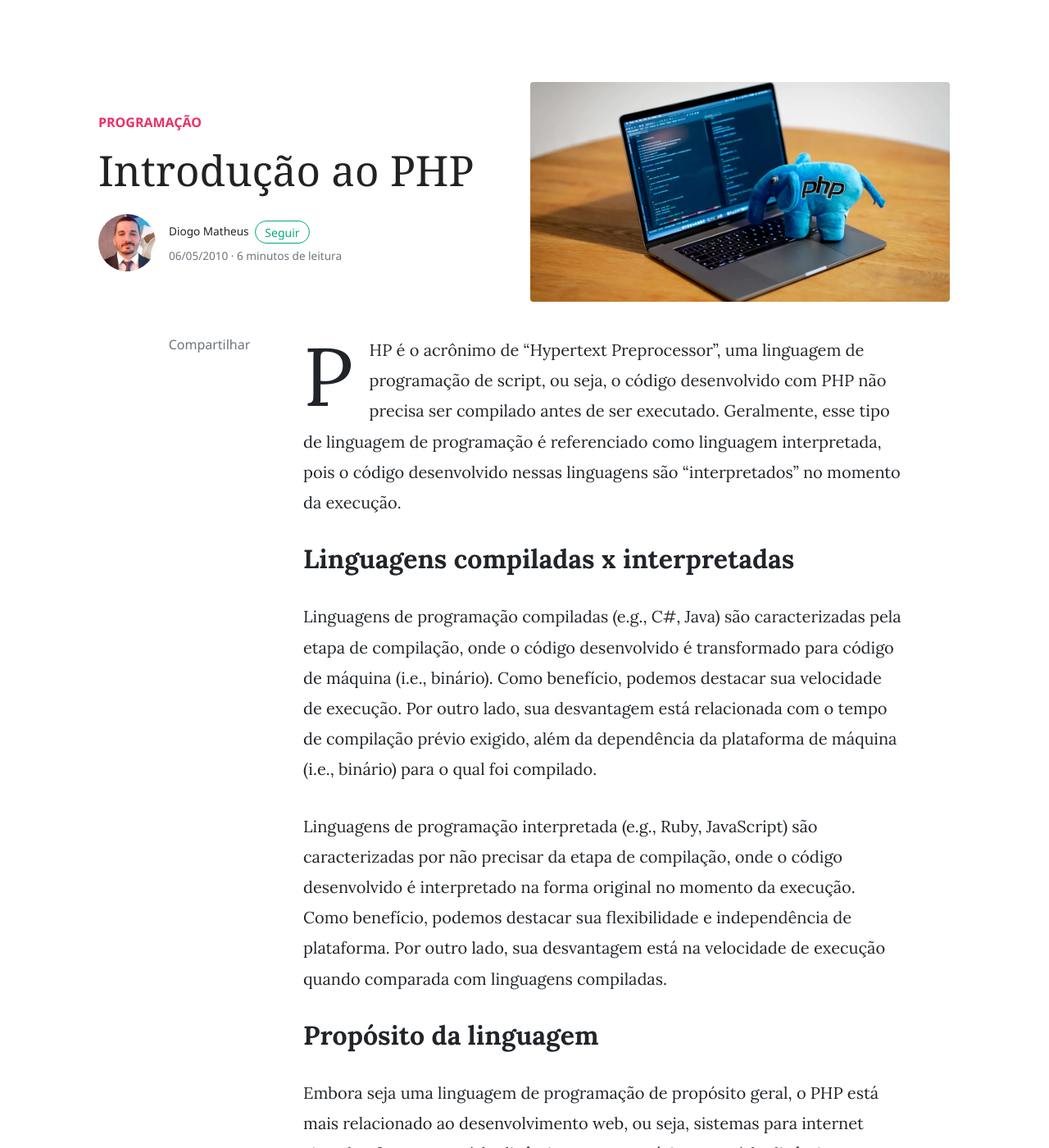
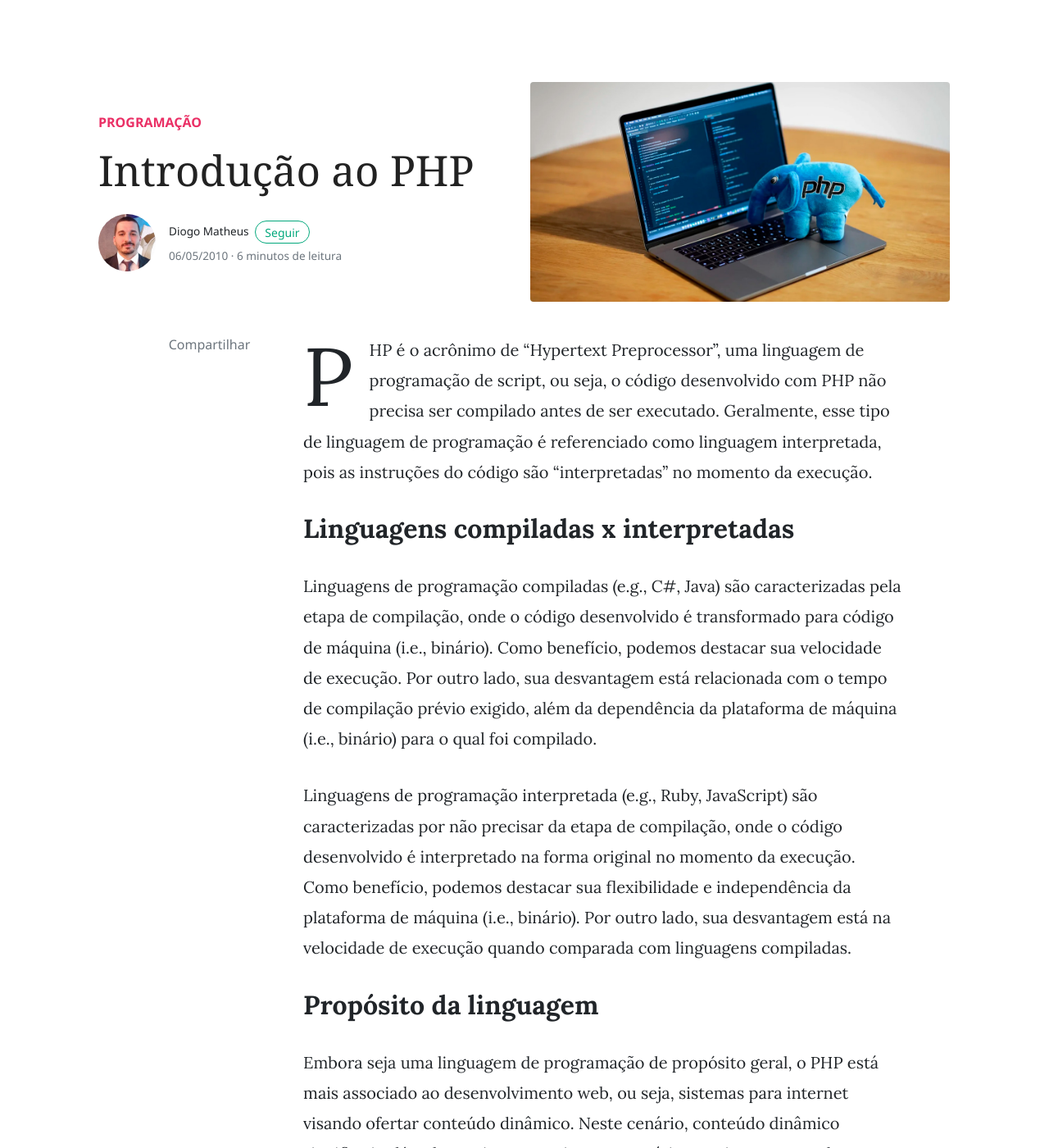
Before and after one commit to diogomatheus/diogomatheus.github.io, a Jekyll site: the page built from _posts/2010-05-06-getting-started-with-php.md, in a window 1280 px wide and 1400 px high. Shown: the whole window at 82% size. Built offline with Jekyll 4.4.1, drawn with Linux system fonts in a browser that asks for light colours; nearby versions of some CDN libraries; comment, search, counter and statistics services are not loaded; some of the changed text lies outside the part shown.

```diff
--- a/_posts/2010-05-06-getting-started-with-php.md
+++ b/_posts/2010-05-06-getting-started-with-php.md
@@ -8,17 +8,17 @@
 redirect_from:
   - "/blog/php/introducao-ao-php/"
 ---
-PHP é o acrônimo de "Hypertext Preprocessor", uma linguagem de programação de script, ou seja, o código desenvolvido com PHP não precisa ser compilado antes de ser executado. Geralmente, esse tipo de linguagem de programação é referenciado como linguagem interpretada, pois o código desenvolvido nessas linguagens são "interpretados" no momento da execução.
+PHP é o acrônimo de "Hypertext Preprocessor", uma linguagem de programação de script, ou seja, o código desenvolvido com PHP não precisa ser compilado antes de ser executado. Geralmente, esse tipo de linguagem de programação é referenciado como linguagem interpretada, pois as instruções do código são "interpretadas" no momento da execução.
 
 ## Linguagens compiladas x interpretadas
 
 Linguagens de programação compiladas (e.g., C#, Java) são caracterizadas pela etapa de compilação, onde o código desenvolvido é transformado para código de máquina (i.e., binário). Como benefício, podemos destacar sua velocidade de execução. Por outro lado, sua desvantagem está relacionada com o tempo de compilação prévio exigido, além da dependência da plataforma de máquina (i.e., binário) para o qual foi compilado.
 
-Linguagens de programação interpretada (e.g., Ruby, JavaScript) são caracterizadas por não precisar da etapa de compilação, onde o código desenvolvido é interpretado na forma original no momento da execução. Como benefício, podemos destacar sua flexibilidade e independência de plataforma. Por outro lado, sua desvantagem está na velocidade de execução quando comparada com linguagens compiladas.
+Linguagens de programação interpretada (e.g., Ruby, JavaScript) são caracterizadas por não precisar da etapa de compilação, onde o código desenvolvido é interpretado na forma original no momento da execução. Como benefício, podemos destacar sua flexibilidade e independência da plataforma de máquina (i.e., binário). Por outro lado, sua desvantagem está na velocidade de execução quando comparada com linguagens compiladas.
 
 ## Propósito da linguagem
 
-Embora seja uma linguagem de programação de propósito geral, o PHP está mais relacionado ao desenvolvimento web, ou seja, sistemas para internet visando ofertar conteúdo dinâmico. Neste cenário, conteúdo dinâmico significa ir além de servir textos e imagens estáticas na internet, sendo capaz também de executar ações específicas como interagir com banco de dados, etc.
+Embora seja uma linguagem de programação de propósito geral, o PHP está mais associado ao desenvolvimento web, ou seja, sistemas para internet visando ofertar conteúdo dinâmico. Neste cenário, conteúdo dinâmico significa ir além de servir textos e imagens estáticas na internet, sendo capaz também de executar ações específicas como interagir com banco de dados, etc.
 
 ## Sintaxe
 
@@ -40,48 +40,40 @@
 </ul>
 <div class="tab-content">
   <div class="tab-pane active" id="standard" role="tabpanel" aria-labelledby="standard-tab">
-
 {% highlight php %}
 <?php
 // Código
 ?>
 {% endhighlight %}
-
   </div>
   <div class="tab-pane" id="short" role="tabpanel" aria-labelledby="short-tab">
-
 {% highlight php %}
 <?
 // Código
 ?>
 {% endhighlight %}
-
   </div>
   <div class="tab-pane" id="script" role="tabpanel" aria-labelledby="script-tab">
-
 {% highlight php %}
 <script language="php">
 // Código
 </script>
 {% endhighlight %}
-
   </div>
   <div class="tab-pane" id="asp" role="tabpanel" aria-labelledby="asp-tab">
-
 {% highlight php %}
 <%
 // Código
 %>
 {% endhighlight %}
-
   </div>
 </div>
 
-Geralmente, os arquivos que armazenam código PHP usam as extensões (a) .php; e (b) .phtml. Porém, códigos antigos podem possuir extensões (I) .php3 e (II) .php4.
+Geralmente, os arquivos que armazenam código PHP usam as extensões (a) .php; e (b) .phtml. Porém, códigos antigos podem possuir extensões (I) .php3; e (II) .php4.
 
 ## Separador de instruções
 
-O separador de instruções do PHP é o ponto e vírgula. Embora seja possível, não é recomendado colocar múltiplas instruções em apenas uma linha pois dificulta o entendimento do código, i.e., leitura.
+O separador de instruções do PHP é o ponto e vírgula. Nesse cenário, não é recomendado alocar múltiplas instruções na mesma linha, pois dificulta o entendimento do código, i.e., leitura.
 
 ## Comentários
 
```
Also changed, not shown: other parts of _posts/2010-05-06-getting-started-with-php.md (+5 -9 lines).
